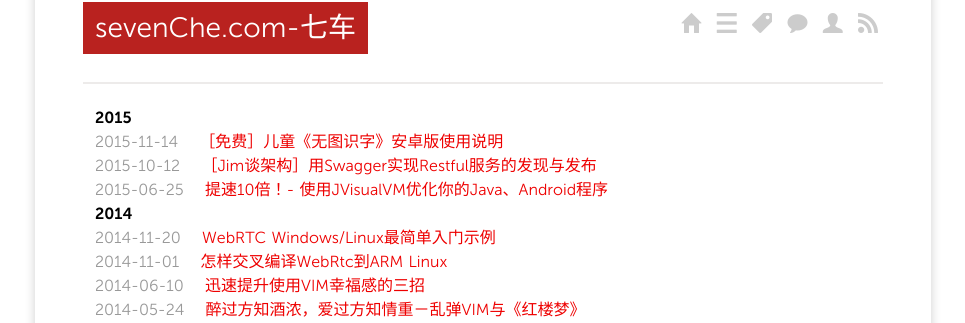
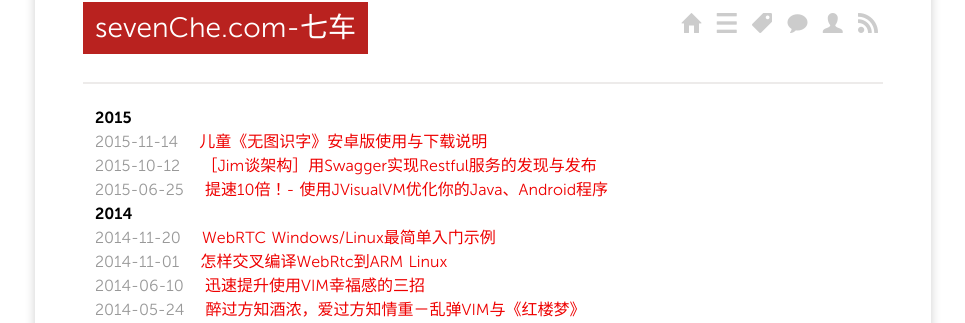
Before and after one commit to dashjim/dashjim.github.com, a Jekyll site: the page built from index.html, in a window 1280 px wide. Shown: the part 100-423 px from the top of the page, without its empty margins (157-1122 px from the left). Built offline with Jekyll 4.4.1, drawn with Linux system fonts in a browser that asks for light colours; nearby versions of some CDN libraries; Markdown is read by kramdown in place of the engine named in the settings; the list of posts is cut into pages by our own code; some of the changed lines change nothing that is shown.

Commit message:
Update 2015-11-14-Android-app-for-kids-to-learn-Chinese.md

```diff
--- a/_posts/2015/2015-11-14-Android-app-for-kids-to-learn-Chinese.md
+++ b/_posts/2015/2015-11-14-Android-app-for-kids-to-learn-Chinese.md
@@ -1,6 +1,6 @@
 ---
 layout: post
-title: ［免费］儿童《无图识字》安卓版使用说明
+title: 儿童《无图识字》安卓版使用与下载说明
 categories:
 - Android
 tags:
@@ -17,7 +17,8 @@
 ![预览图](/media/pic2015/1114-1.png)
 
 ## 下载
-[最新2015-11-14版](/media/pic2015/LearningCard.apk?raw=true)
+[最新2015-11-15版](/media/pic2015/LearningCard.apk?raw=true)
+Fixed a crash 2015-11-15.
 
 ## 使用方法
 
@@ -54,7 +55,7 @@
 
 这两者是在书店里比较主流的幼儿识字卡片。我们娃小时候都使用过，有图识字的背面是图片，娃很感兴趣，但是用多了就发现他往往会靠记图片来联想汉字，如果没图片那个字就不认识了，而无图识字就不会有这样的问题。
 
-幼儿的注意力集中时间不超过10分钟，所以任何可能转移注意力的东西最好都要避免。这也是我觉得AppStore里各种教识字Appe的不足之处。
+幼儿的注意力集中时间不超过10分钟，所以任何可能转移注意力的东西最好都要避免。这也是我觉得AppStore里各种教识字App的不足之处。
 
 ## 反馈
 
```
